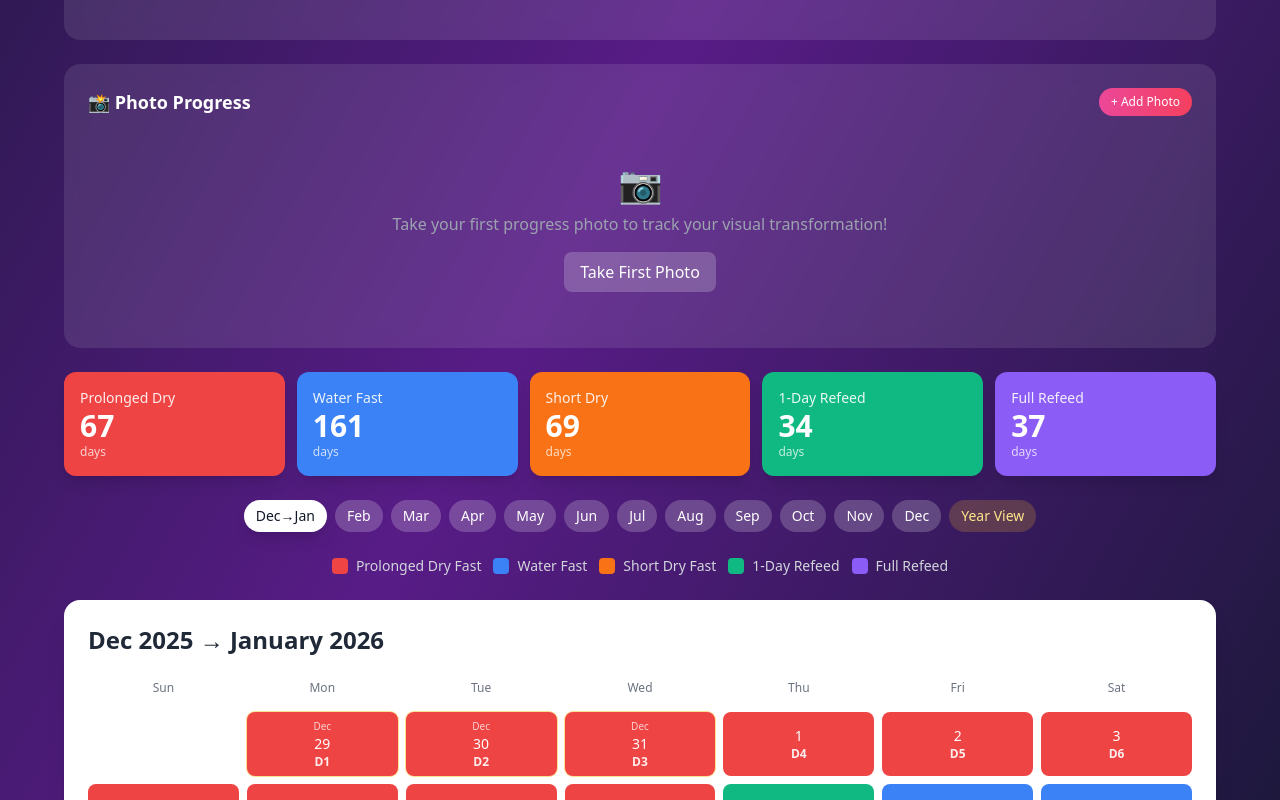
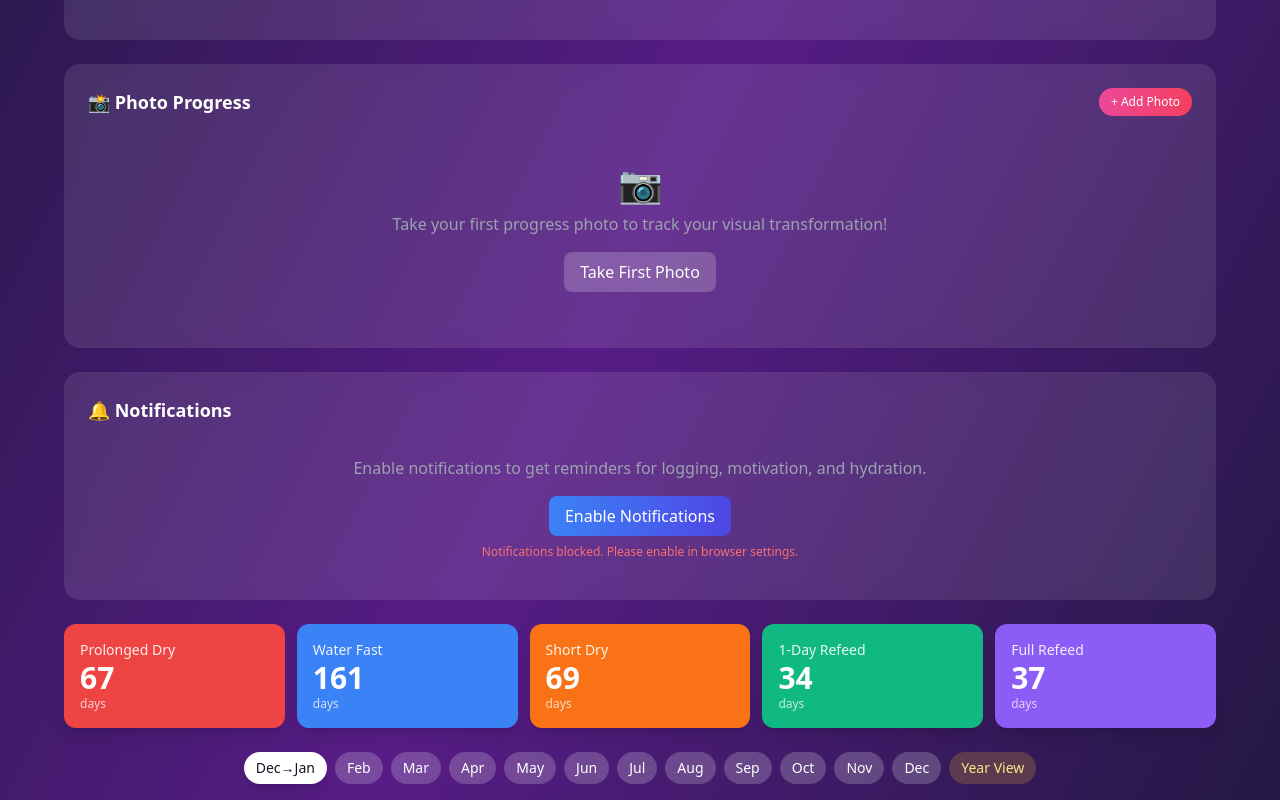
Before and after one commit to ketankshukla/fasting-focused-lifestyle, a React (Vite) app: page / in a window 1280 px wide. Shown: the part 1036-1836 px from the top of the page. Built offline with nearby package versions, Linux system fonts and the light colour scheme.

Commit message:
Feature 4: Add Push Notifications with daily log, motivation, and hydration reminders

```diff
--- /dev/null
+++ b/src/components/Dashboard/NotificationSettings.jsx
@@ -0,0 +1,167 @@
+import React, { useState, useEffect } from "react";
+
+const NotificationSettings = ({
+  permission,
+  isSupported,
+  onRequestPermission,
+  onScheduleReminder,
+}) => {
+  const [reminders, setReminders] = useState({
+    dailyLog: false,
+    motivation: false,
+    hydration: false,
+  });
+
+  useEffect(() => {
+    const savedReminders = localStorage.getItem("notificationReminders");
+    if (savedReminders) {
+      setReminders(JSON.parse(savedReminders));
+    }
+  }, []);
+
+  const handleToggle = (type) => {
+    const newReminders = { ...reminders, [type]: !reminders[type] };
+    setReminders(newReminders);
+    localStorage.setItem("notificationReminders", JSON.stringify(newReminders));
+
+    if (newReminders[type] && permission === "granted") {
+      const delays = {
+        dailyLog: 8 * 60 * 60 * 1000,
+        motivation: 4 * 60 * 60 * 1000,
+        hydration: 2 * 60 * 60 * 1000,
+      };
+      onScheduleReminder(type === "dailyLog" ? "log" : type, delays[type]);
+    }
+  };
+
+  const handleTestNotification = () => {
+    if (permission === "granted") {
+      onScheduleReminder("motivation", 100);
+    }
+  };
+
+  if (!isSupported) {
+    return (
+      <div className="bg-white/10 backdrop-blur rounded-2xl p-4 sm:p-6">
+        <h3 className="text-lg font-bold text-white mb-4">🔔 Notifications</h3>
+        <div className="text-center py-4 text-gray-400">
+          <p className="text-4xl mb-2">🚫</p>
+          <p>Notifications are not supported in this browser.</p>
+        </div>
+      </div>
+    );
+  }
+
+  return (
+    <div className="bg-white/10 backdrop-blur rounded-2xl p-4 sm:p-6">
+      <div className="flex items-center justify-between mb-4">
+        <h3 className="text-lg font-bold text-white">🔔 Notifications</h3>
+        {permission === "granted" && (
+          <span className="px-2 py-1 bg-green-500/20 text-green-400 text-xs rounded-full">
+            Enabled
+          </span>
+        )}
+      </div>
+
+      {permission !== "granted" ? (
+        <div className="text-center py-4">
+          <p className="text-gray-400 mb-4">
+            Enable notifications to get reminders for logging, motivation, and
+            hydration.
+          </p>
+          <button
+            onClick={onRequestPermission}
+            className="px-4 py-2 bg-gradient-to-r from-blue-500 to-indigo-600 text-white rounded-lg hover:from-blue-600 hover:to-indigo-700 transition-all"
+          >
+            Enable Notifications
+          </button>
+          {permission === "denied" && (
+            <p className="text-red-400 text-xs mt-2">
+              Notifications blocked. Please enable in browser settings.
+            </p>
+          )}
+        </div>
+      ) : (
+        <div className="space-y-3">
+          <div className="flex items-center justify-between p-3 bg-white/5 rounded-lg">
+            <div>
+              <p className="text-white font-medium text-sm">
+                📊 Daily Log Reminder
+              </p>
+              <p className="text-gray-400 text-xs">
+                Remind me to log weight & feelings
+              </p>
+            </div>
+            <button
+              onClick={() => handleToggle("dailyLog")}
+              className={`w-12 h-6 rounded-full transition-colors ${
+                reminders.dailyLog ? "bg-green-500" : "bg-gray-600"
+              }`}
+            >
+              <div
+                className={`w-5 h-5 bg-white rounded-full shadow transition-transform ${
+                  reminders.dailyLog ? "translate-x-6" : "translate-x-0.5"
+                }`}
+              />
+            </button>
+          </div>
+
+          <div className="flex items-center justify-between p-3 bg-white/5 rounded-lg">
+            <div>
+              <p className="text-white font-medium text-sm">
+                💪 Motivation Boosts
+              </p>
+              <p className="text-gray-400 text-xs">
+                Periodic encouragement messages
+              </p>
+            </div>
+            <button
+              onClick={() => handleToggle("motivation")}
+              className={`w-12 h-6 rounded-full transition-colors ${
+                reminders.motivation ? "bg-green-500" : "bg-gray-600"
+              }`}
+            >
+              <div
+                className={`w-5 h-5 bg-white rounded-full shadow transition-transform ${
+                  reminders.motivation ? "translate-x-6" : "translate-x-0.5"
+                }`}
+              />
+            </button>
+          </div>
+
+          <div className="flex items-center justify-between p-3 bg-white/5 rounded-lg">
+            <div>
+              <p className="text-white font-medium text-sm">
+                💧 Hydration Reminders
+              </p>
+              <p className="text-gray-400 text-xs">
+                Stay hydrated during water fasts
+              </p>
+            </div>
+            <button
+              onClick={() => handleToggle("hydration")}
+              className={`w-12 h-6 rounded-full transition-colors ${
+                reminders.hydration ? "bg-green-500" : "bg-gray-600"
+              }`}
+            >
+              <div
+                className={`w-5 h-5 bg-white rounded-full shadow transition-transform ${
+                  reminders.hydration ? "translate-x-6" : "translate-x-0.5"
+                }`}
+              />
+            </button>
+          </div>
+
+          <button
+            onClick={handleTestNotification}
+            className="w-full mt-2 py-2 bg-white/10 text-gray-300 text-sm rounded-lg hover:bg-white/20 transition-all"
+          >
+            🔔 Test Notification
+          </button>
+        </div>
+      )}
+    </div>
+  );
+};
+
+export default NotificationSettings;
--- a/src/components/Dashboard/index.js
+++ b/src/components/Dashboard/index.js
@@ -5,3 +5,4 @@ export { default as MonthNavigation } from "./MonthNavigation";
 export { default as ProgressCharts } from "./ProgressCharts";
 export { default as PhotoProgress } from "./PhotoProgress";
 export { default as FastingTimer } from "./FastingTimer";
+export { default as NotificationSettings } from "./NotificationSettings";
--- a/src/components/FastingTracker.jsx
+++ b/src/components/FastingTracker.jsx
@@ -2,6 +2,7 @@ import React, { useState } from "react";
 import { defaultProfile } from "../data";
 import { useFastingStorage } from "../hooks/useLocalStorage";
 import { usePhotoStorage } from "../hooks/useIndexedDB";
+import { useNotifications } from "../hooks/useNotifications";
 import { getProgressStats, getScheduleStats } from "../utils/calculations";
 
 import { Header } from "./Header";
@@ -13,6 +14,7 @@ import {
   ProgressCharts,
   PhotoProgress,
   FastingTimer,
+  NotificationSettings,
 } from "./Dashboard";
 import { MonthView, YearView } from "./Calendar";
 import { LogModal, ProfileModal } from "./Modals";
@@ -23,6 +25,8 @@ const FastingTracker = () => {
     useFastingStorage(defaultProfile);
   const { photos, savePhoto, deletePhoto, getAllPhotoDates } =
     usePhotoStorage();
+  const { permission, isSupported, requestPermission, scheduleReminder } =
+    useNotifications();
 
   const [selectedDay, setSelectedDay] = useState(null);
   const [selectedMonth, setSelectedMonth] = useState(0);
@@ -63,6 +67,13 @@ const FastingTracker = () => {
           onSavePhoto={savePhoto}
           onDeletePhoto={deletePhoto}
           getAllPhotoDates={getAllPhotoDates}
+        />
+
+        <NotificationSettings
+          permission={permission}
+          isSupported={isSupported}
+          onRequestPermission={requestPermission}
+          onScheduleReminder={scheduleReminder}
         />
 
         <FastTypeStats scheduleStats={scheduleStats} />
--- /dev/null
+++ b/src/hooks/useNotifications.js
@@ -0,0 +1,93 @@
+import { useState, useEffect, useCallback } from "react";
+
+export const useNotifications = () => {
+  const [permission, setPermission] = useState("default");
+  const [isSupported, setIsSupported] = useState(false);
+
+  useEffect(() => {
+    if ("Notification" in window) {
+      setIsSupported(true);
+      setPermission(Notification.permission);
+    }
+  }, []);
+
+  const requestPermission = useCallback(async () => {
+    if (!isSupported) return false;
+
+    try {
+      const result = await Notification.requestPermission();
+      setPermission(result);
+      return result === "granted";
+    } catch (error) {
+      console.error("Error requesting notification permission:", error);
+      return false;
+    }
+  }, [isSupported]);
+
+  const sendNotification = useCallback(
+    (title, options = {}) => {
+      if (!isSupported || permission !== "granted") return null;
+
+      try {
+        const notification = new Notification(title, {
+          icon: "/fasting/favicon.svg",
+          badge: "/fasting/favicon.svg",
+          ...options,
+        });
+
+        notification.onclick = () => {
+          window.focus();
+          notification.close();
+        };
+
+        return notification;
+      } catch (error) {
+        console.error("Error sending notification:", error);
+        return null;
+      }
+    },
+    [isSupported, permission]
+  );
+
+  const scheduleReminder = useCallback(
+    (type, delayMs) => {
+      if (permission !== "granted") return null;
+
+      const messages = {
+        log: {
+          title: "📊 Time to Log!",
+          body: "Don't forget to log your daily weight and how you're feeling!",
+        },
+        milestone: {
+          title: "🎉 Milestone Reached!",
+          body: "You've hit a new fasting milestone! Check your progress.",
+        },
+        motivation: {
+          title: "💪 Stay Strong!",
+          body: "You're doing great! Every hour counts towards your goals.",
+        },
+        hydration: {
+          title: "💧 Hydration Reminder",
+          body: "Remember to drink water if you're on a water fast!",
+        },
+      };
+
+      const message = messages[type] || messages.motivation;
+
+      const timeoutId = setTimeout(() => {
+        sendNotification(message.title, { body: message.body });
+      }, delayMs);
+
+      return timeoutId;
+    },
+    [permission, sendNotification]
+  );
+
+  return {
+    permission,
+    isSupported,
+    requestPermission,
+    sendNotification,
+    scheduleReminder,
+  };
+};
```
